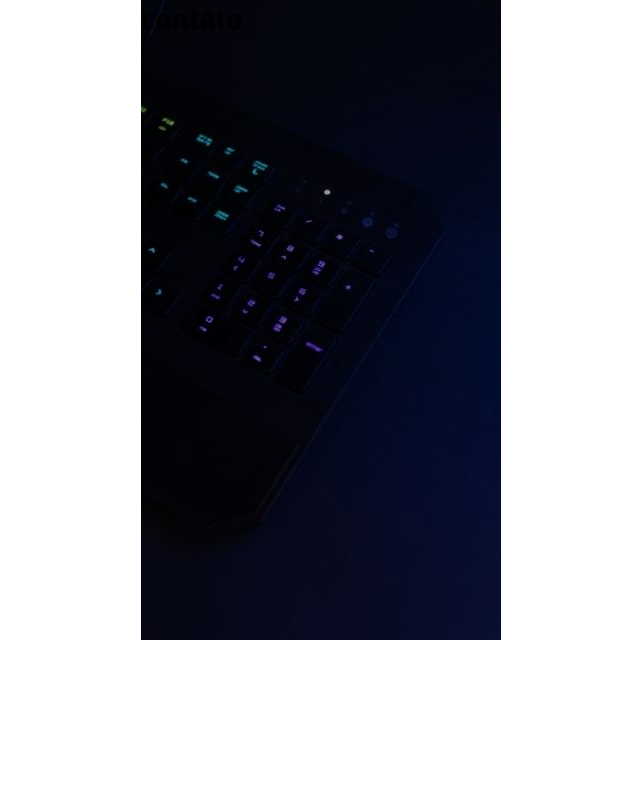
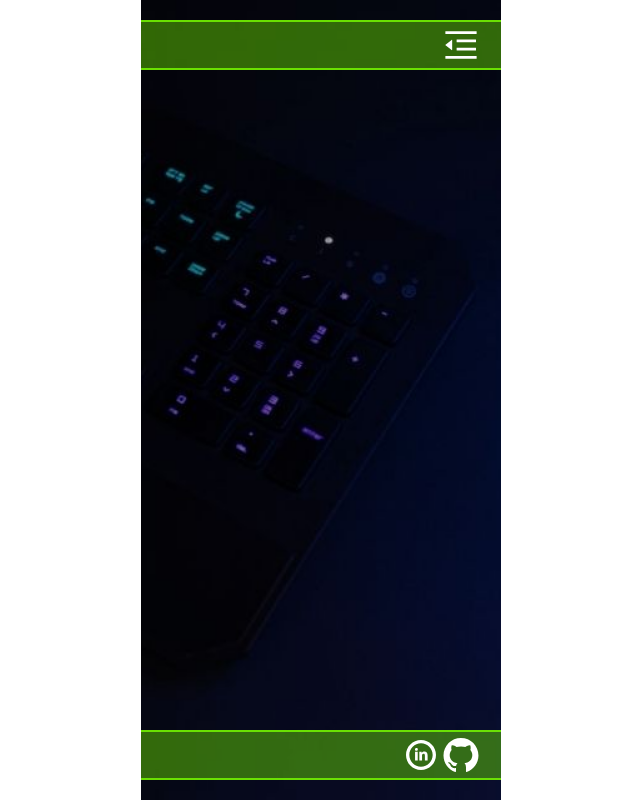
Before and after one commit to Tomas-Breuckmann/Tomas-Breuckmann.github.io, a React (Create React App) app: page /contato in a window 1280 px wide. Shown: the whole page, without its empty margins (319-959 px from the left). Built offline with nearby package versions, Linux system fonts and the light colour scheme.

Commit message:
fix: corrigindo bugs de css pelo uso do Body no Styled Components Global, foi criada uma página Helpers para isso

```diff
--- a/src/App.js
+++ b/src/App.js
@@ -1,6 +1,6 @@
 import React from 'react';
 import { Routes, Route } from 'react-router-dom';
-import { Global, Body  } from './Styles/Global.styles.js';
+import { Global } from './Styles/Global.styles.js';
 import Home from './pages/Home/Home.js';
 import Projetos from './pages/Projetos/Projetos.js';
 import Sobre from './pages/Sobre/Sobre.js';
@@ -8,7 +8,7 @@ import Contato from './pages/Contato/Contato.js';
 
 function App() {
   return (
-    <Body>
+    <div>
       <Global />
       <Routes>
         <Route exact path="/projetos" element={ <Projetos /> } />
@@ -16,7 +16,7 @@ function App() {
         <Route exact path="/contato" element={ <Contato /> } />
         <Route exact path="/" element={ <Home /> } />
       </Routes>
-    </Body>
+    </div>
   );
 }
 
--- a/src/Styles/Global.styles.js
+++ b/src/Styles/Global.styles.js
@@ -1,6 +1,4 @@
 import { createGlobalStyle } from 'styled-components';
-import styled from 'styled-components';
-import backimage from '../images/teclado.jpg'
 
 export const Global = createGlobalStyle`
   * {
@@ -14,17 +12,7 @@ export const Global = createGlobalStyle`
       --green-80: rgb(121, 255, 0, 0.8);
       --green-60: rgb(121, 255, 0, 0.6);
       --green-40: rgb(121, 255, 0, 0.4);
-      /* background-color: var(--black); */
       --wid: 360px;
+      --hei: 100vh;
   }
 `;
-
-export const Body= styled.div`
-  width: var(--wid);
-  height: 640px;
-  margin: 0 auto;
-  background-image: url(${backimage});
-  background-repeat: no-repeat;
-  background-position: center;
-  background-size: cover;
-`;
--- /dev/null
+++ b/src/Styles/Helpers.styles.js
@@ -0,0 +1,12 @@
+import styled from 'styled-components';
+import backimage from '../images/teclado.jpg'
+
+export const Body= styled.div`
+width: var(--wid);
+height: var(--hei);
+margin: 0 auto;
+background-image: url(${backimage});
+background-repeat: no-repeat;
+background-position: center;
+background-size: cover;
+`;
--- a/src/components/Footer.js
+++ b/src/components/Footer.js
@@ -1,17 +1,17 @@
 import React from 'react'
 import { MainFooter } from './Footer.styled';
-import { Body } from '../Styles/Global.styles';
+// import { Body } from '../Styles/Helpers.styles';
 import { AiFillGithub } from 'react-icons/ai';
 import { TiSocialLinkedinCircular } from 'react-icons/ti';
 
 function Header() {
     return(
-        <Body>
+        <div>
             <MainFooter>
                 <TiSocialLinkedinCircular />
                 <AiFillGithub />
             </MainFooter>
-        </Body>
+        </div>
     )
 }
 
--- a/src/components/Header.js
+++ b/src/components/Header.js
@@ -1,7 +1,7 @@
 import React from 'react'
 import { MainHeader } from './Header.styled';
 import { AiOutlineMenuFold } from 'react-icons/ai';
-// import { Body } from '../Styles/Global.styles';
+// import { Body } from '../Styles/.styles';
 
 function Header() {
     return(
--- a/src/pages/Contato/Contato.js
+++ b/src/pages/Contato/Contato.js
@@ -1,8 +1,14 @@
 import React from 'react'
+import Header from '../../components/Header';
+import Footer from '../../components/Footer';
+import { Body } from '../../Styles/Helpers.styles';
 
 function Contato() {
     return(
-        <h1>contato</h1>
+    <Body>
+        <Header />
+        <Footer />
+    </Body>
     )
 }
 
--- a/src/pages/Home/Home.js
+++ b/src/pages/Home/Home.js
@@ -3,29 +3,30 @@ import Header from '../../components/Header';
 import Footer from '../../components/Footer';
 import eu from '../../images/IMG_009.jpg'
 import { Img, HomeMain, StyleNavLink, Menu } from './Home.styles.js';
+import { Body } from '../../Styles/Helpers.styles.js';
 
 function Home() {
     return(
-        <div>
+        <Body>
             <Header />
             <HomeMain>
                 <Img src={ eu } alt="minha foto" />
                 <h2>Tomas Breuckmann</h2>
                 <h4>Desenvolvedor Web Full Stack</h4>
-            </HomeMain>
             <Menu>
+                <StyleNavLink to={ '/sobre'}>
+                    SOBRE
+                </StyleNavLink>
                 <StyleNavLink to={ '/projetos'}>
                     PROJETOS
-                </StyleNavLink>
-                <StyleNavLink to={ '/sobre'}>
-                    SOBRE
                 </StyleNavLink>
                 <StyleNavLink to={ '/contato'}>
                     CONTATOS
                 </StyleNavLink>
             </Menu>
+            </HomeMain>
             <Footer />
-        </div>
+        </Body>
     )
 }
 
--- a/src/pages/Home/Home.styles.js
+++ b/src/pages/Home/Home.styles.js
@@ -9,7 +9,7 @@ export const Img=styled.img`
 `
 
 export const HomeMain=styled.main`
-    padding-top: 100px;
+    padding-top: 150px;
     display: flex;
     flex-direction: column;
     align-items: center;
--- a/src/pages/Projetos/Projetos.js
+++ b/src/pages/Projetos/Projetos.js
@@ -1,13 +1,14 @@
 import React from 'react'
 import Header from '../../components/Header';
 import Footer from '../../components/Footer';
+import { Body } from '../../Styles/Helpers.styles';
 
 function Projetos() {
     return(
-        <div>
+    <Body>
         <Header />
         <Footer />
-    </div>
+    </Body>
     )
 }
 
--- a/src/pages/Sobre/Sobre.js
+++ b/src/pages/Sobre/Sobre.js
@@ -1,13 +1,14 @@
 import React from 'react'
 import Header from '../../components/Header';
 import Footer from '../../components/Footer';
+import { Body } from '../../Styles/Helpers.styles';
 
 function Sobre() {
     return(
-        <div>
+        <Body>
             <Header />
             <Footer />
-        </div>
+        </Body>
     )
 }
 
```
Also changed, not shown: 1 other file (tests, documents, lock files or other folders).
